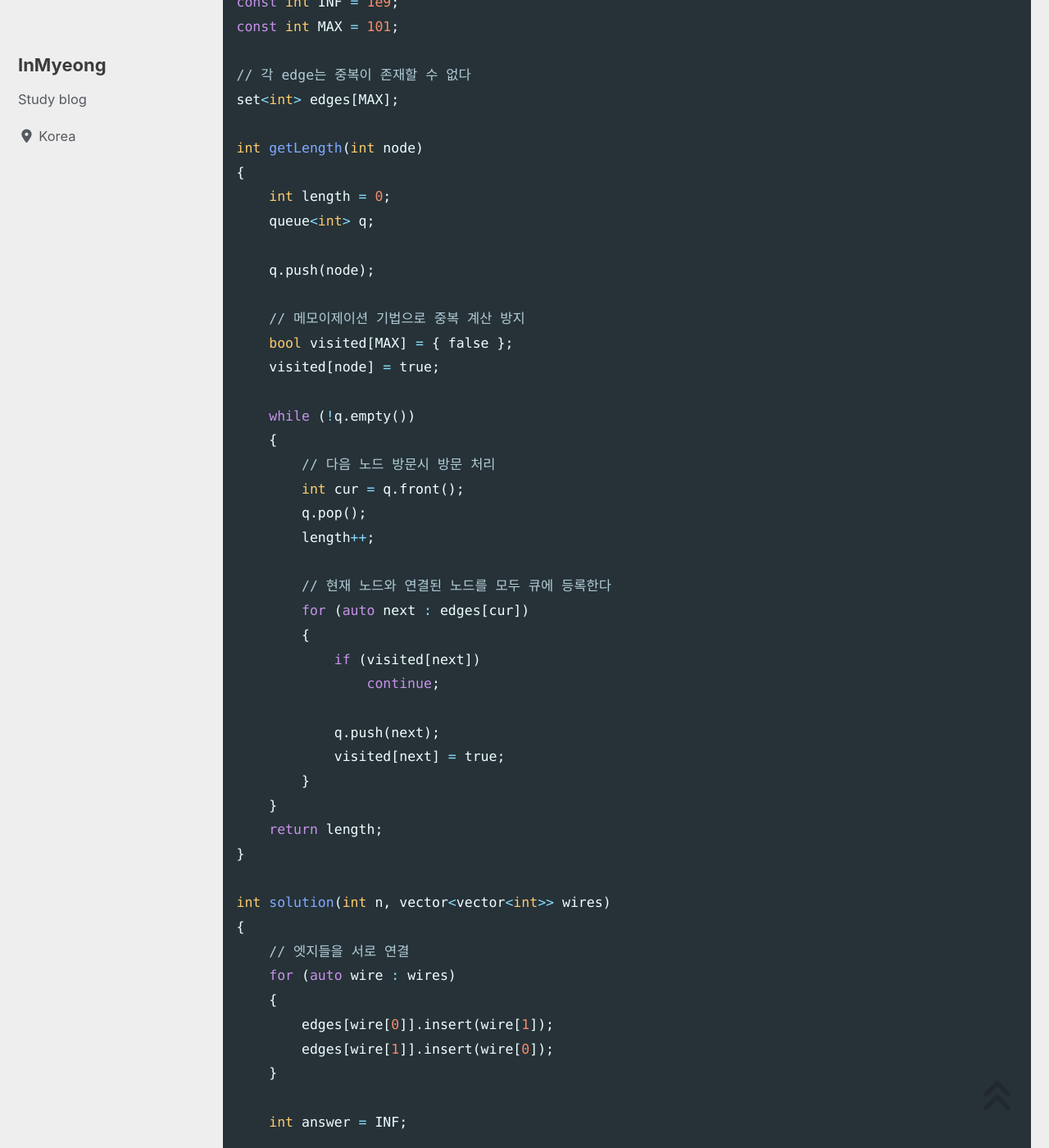
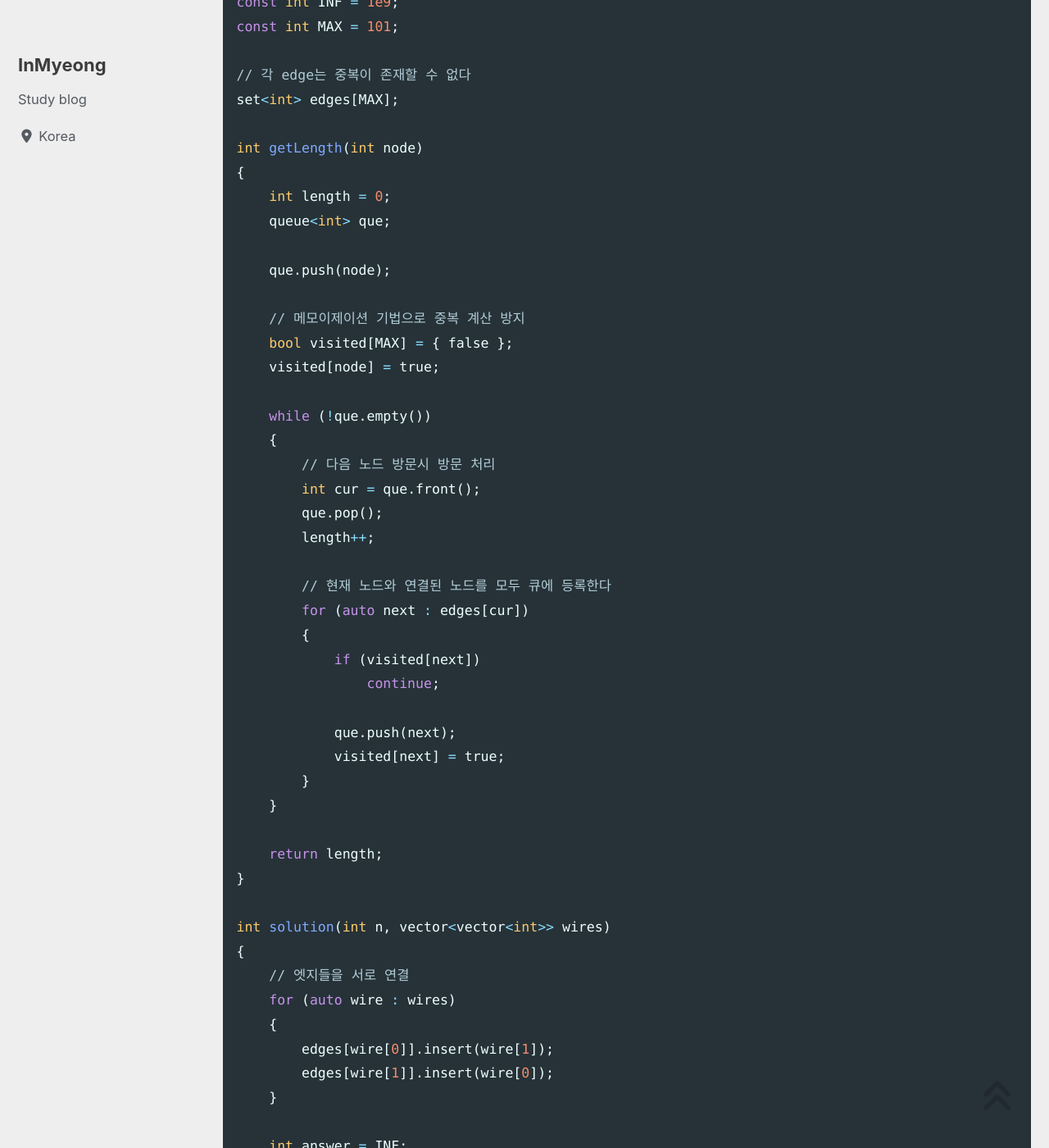
Before and after one commit to devMyeong/devMyeong.github.io, a Jekyll site: the page built from _posts/codingTest/2022-07-06-프로그래머스.md, in a window 1280 px wide and 1400 px high, scrolled down 35242 px. Shown: the whole window at 82% size. Built offline with Jekyll 4.4.1, drawn with Linux system fonts in a browser that asks for light colours; cached includes are drawn as plain includes; nearby versions of some CDN libraries; some web fonts are replaced; comment, search, counter and statistics services are not loaded.

Commit message:
Chore : 프로그래머스 5-6 코드 수정

```diff
--- a/_posts/codingTest/2022-07-06-프로그래머스.md
+++ b/_posts/codingTest/2022-07-06-프로그래머스.md
@@ -996,19 +996,19 @@ set<int> edges[MAX];
 int getLength(int node)
 {
     int length = 0;
-    queue<int> q;
-
-    q.push(node);
+    queue<int> que;
+
+    que.push(node);
 
     // 메모이제이션 기법으로 중복 계산 방지
     bool visited[MAX] = { false };
     visited[node] = true;
 
-    while (!q.empty())
+    while (!que.empty())
     {
         // 다음 노드 방문시 방문 처리
-        int cur = q.front();
-        q.pop();
+        int cur = que.front();
+        que.pop();
         length++;
 
         // 현재 노드와 연결된 노드를 모두 큐에 등록한다
@@ -1017,10 +1017,11 @@ int getLength(int node)
             if (visited[next])
                 continue;
 
-            q.push(next);
+            que.push(next);
             visited[next] = true;
         }
     }
+
     return length;
 }
 
```
